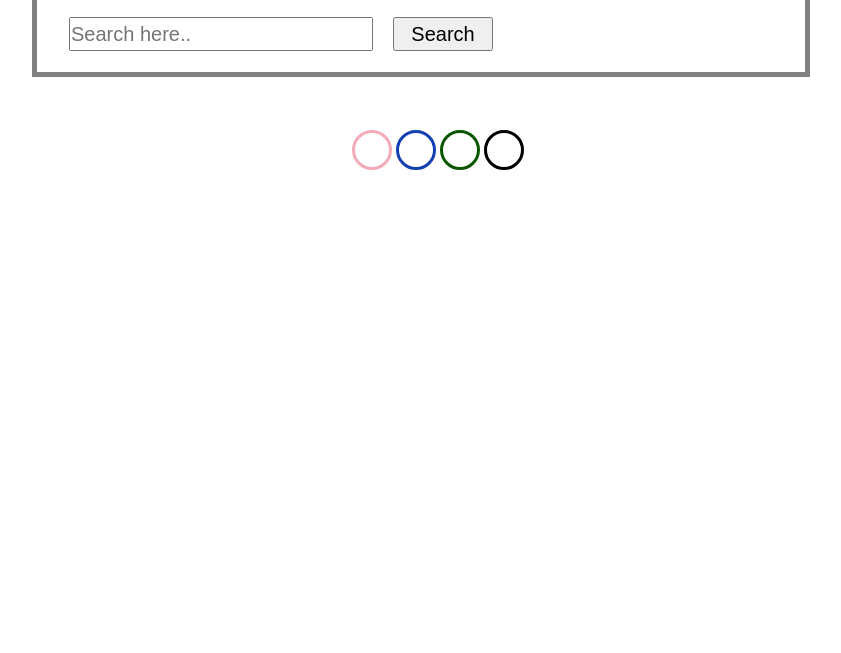
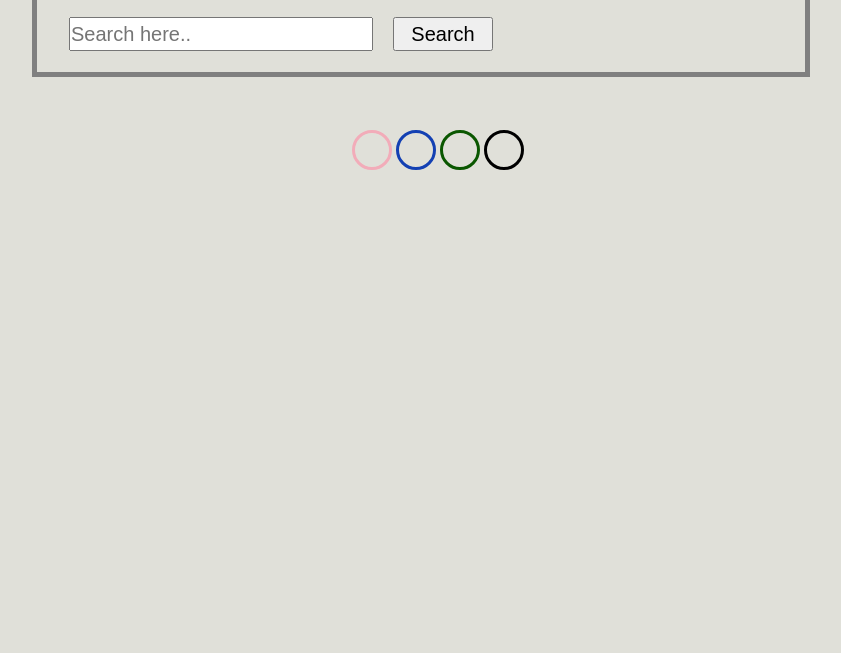
Before and after one commit to Nishtha3001/WebDExam2, a plain HTML site: page index.html in a window 1280 px wide. Shown: the part 147-800 px from the top of the page, without its empty margins (224-1065 px from the left). Drawn offline with Linux system fonts and the light colour scheme.

Commit message:
Update style.css

```diff
--- a/style.css
+++ b/style.css
@@ -2,7 +2,7 @@
     padding: 0px;
     margin: 0px;
 }
-.wholebody{
+body{
     height: 100%;
     width: 100%;
     background-color: rgb(224, 224, 217);
```
